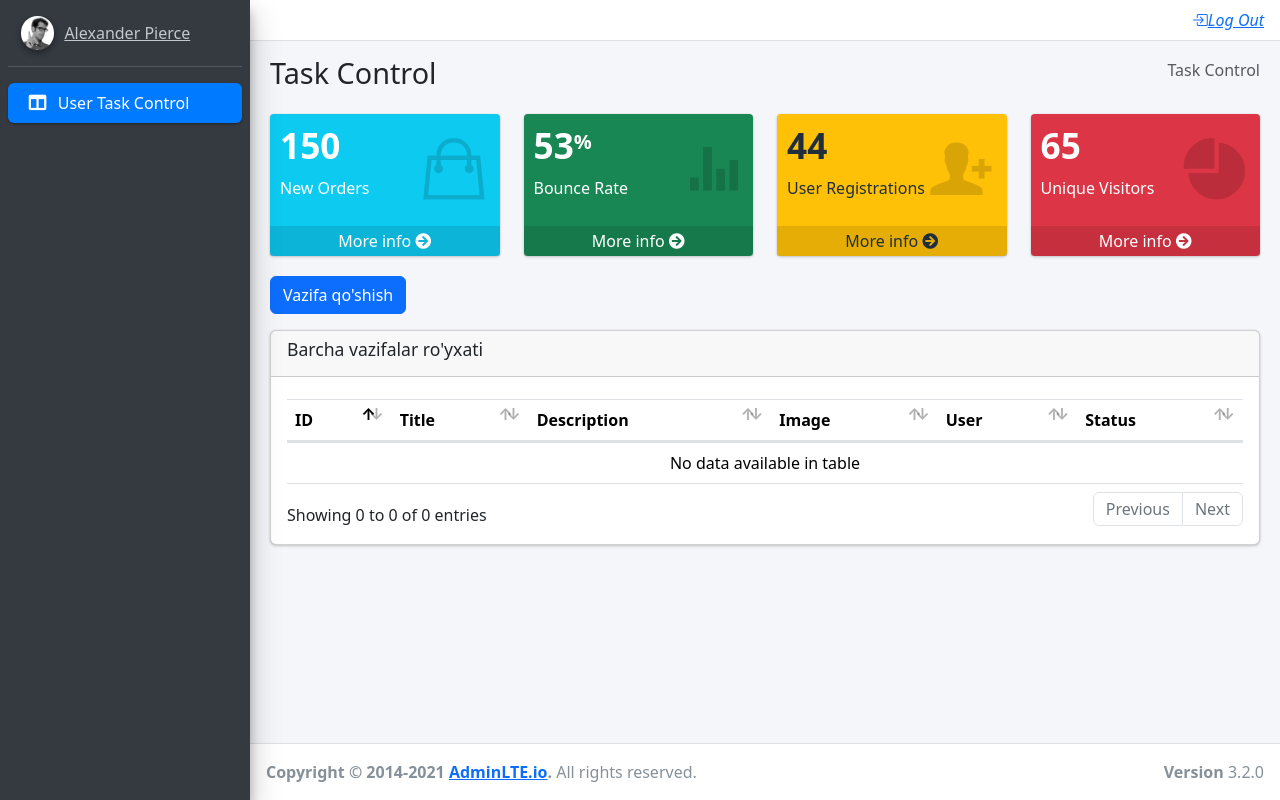
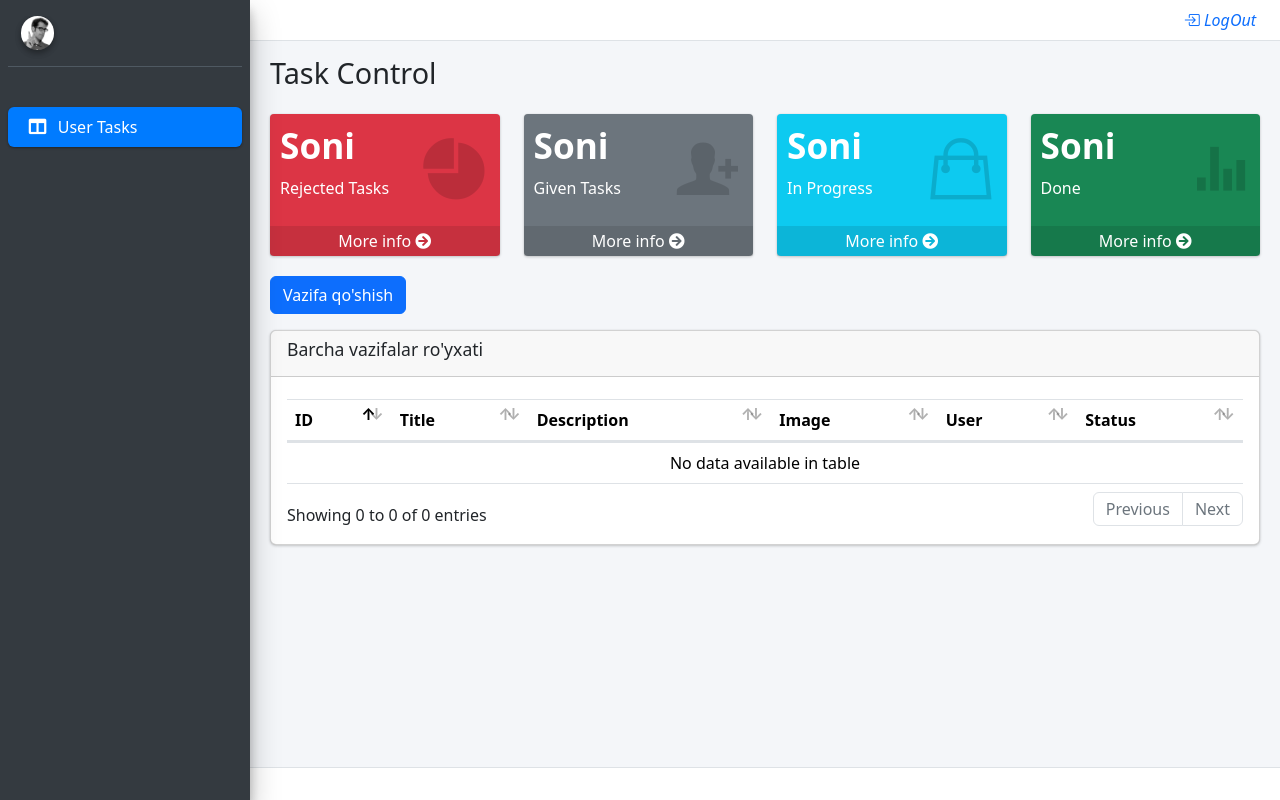
Before and after one commit to eldarbeksuvonberdiev/UygaVazifa_24, a PHP site: template App/Views/TaskControl/index.php in a window 1280 px wide. Run offline with PHP 8.4, Linux system fonts and the light colour scheme; the template is opened without the code that fills it, so the values that code supplies are empty; the visitor is signed in with stand-in values (Sample User, id 1); some libraries are stand-ins or nearby versions.

Commit message:
User sahifa tugadi

```diff
--- a/App/Views/TaskControl/index.php
+++ b/App/Views/TaskControl/index.php
@@ -2,13 +2,8 @@
     <div class="content-header">
         <div class="container-fluid">
             <div class="row mb-2">
-                <div class="col-sm-6">
+                <div class="col-sm-12">
                     <h1 class="m-0">Task Control</h1>
-                </div>
-                <div class="col-sm-6">
-                    <ol class="breadcrumb float-sm-right">
-                        <li class="breadcrumb-item active">Task Control</li>
-                    </ol>
                 </div>
             </div>
         </div>
@@ -17,11 +12,37 @@
         <div class="container-fluid">
             <div class="row">
                 <div class="col-lg-3 col-6">
+                    <div class="small-box bg-danger">
+                        <div class="inner">
+                            <h3>Soni</h3>
+
+                            <p>Rejected Tasks</p>
+                        </div>
+                        <div class="icon">
+                            <i class="ion ion-pie-graph"></i>
+                        </div>
+                        <a href="#" class="small-box-footer">More info <i class="fas fa-arrow-circle-right"></i></a>
+                    </div>
+                </div>
+                <div class="col-lg-3 col-6">
+                    <div class="small-box bg-secondary">
+                        <div class="inner">
+                            <h3>Soni</h3>
+
+                            <p>Given Tasks</p>
+                        </div>
+                        <div class="icon">
+                            <i class="ion ion-person-add"></i>
+                        </div>
+                        <a href="#" class="small-box-footer">More info <i class="fas fa-arrow-circle-right"></i></a>
+                    </div>
+                </div>
+                <div class="col-lg-3 col-6">
                     <div class="small-box bg-info">
                         <div class="inner">
-                            <h3>150</h3>
+                            <h3>Soni</h3>
 
-                            <p>New Orders</p>
+                            <p>In Progress </p>
                         </div>
                         <div class="icon">
                             <i class="ion ion-bag"></i>
@@ -32,9 +53,9 @@
                 <div class="col-lg-3 col-6">
                     <div class="small-box bg-success">
                         <div class="inner">
-                            <h3>53<sup style="font-size: 20px">%</sup></h3>
+                            <h3>Soni</h3>
 
-                            <p>Bounce Rate</p>
+                            <p>Done</p>
                         </div>
                         <div class="icon">
                             <i class="ion ion-stats-bars"></i>
@@ -42,32 +63,8 @@
                         <a href="#" class="small-box-footer">More info <i class="fas fa-arrow-circle-right"></i></a>
                     </div>
                 </div>
-                <div class="col-lg-3 col-6">
-                    <div class="small-box bg-warning">
-                        <div class="inner">
-                            <h3>44</h3>
 
-                            <p>User Registrations</p>
-                        </div>
-                        <div class="icon">
-                            <i class="ion ion-person-add"></i>
-                        </div>
-                        <a href="#" class="small-box-footer">More info <i class="fas fa-arrow-circle-right"></i></a>
-                    </div>
-                </div>
-                <div class="col-lg-3 col-6">
-                    <div class="small-box bg-danger">
-                        <div class="inner">
-                            <h3>65</h3>
 
-                            <p>Unique Visitors</p>
-                        </div>
-                        <div class="icon">
-                            <i class="ion ion-pie-graph"></i>
-                        </div>
-                        <a href="#" class="small-box-footer">More info <i class="fas fa-arrow-circle-right"></i></a>
-                    </div>
-                </div>
             </div>
     </section>
     <section class="content">
@@ -100,14 +97,25 @@
                                             <td><?= $model->title ?></td>
                                             <td><?= $model->description ?></td>
                                             <td><?php
-                                            if(!$model->img){
-                                                echo "";
-                                            }else{
-                                                echo "<img src='$model->img'' alt='' width='100px'>";
-                                            }?>
+                                                if (!$model->img) {
+                                                    echo "";
+                                                } else {
+                                                    echo "<img src='$model->img'' alt='' width='100px'>";
+                                                } ?>
                                             </td>
                                             <td><?= $model->name ?></td>
-                                            <td><?= $model->status ?></td>
+                                            <td>
+                                                <?php
+                                                if ($model->status == '0') { ?>
+                                                    <button type="button" class="btn btn-danger" disabled>Rejected</button>
+                                                <?php } elseif ($model->status == '1') { ?>
+                                                    <button type="button" class="btn btn-secondary" disabled>Given</button>
+                                                <?php } elseif ($model->status == '2') { ?>
+                                                    <button type="button" class="btn btn-info" disabled>In Progress</button>
+                                                <?php } elseif ($model->status == '3') { ?>
+                                                    <button type="button" class="btn btn-success" disabled>Done</button>
+                                                <?php } ?>
+                                            </td>
                                         </tr>
                                     <?php }
                                     ?>
--- a/App/Views/UserTaskControl/index.php
+++ b/App/Views/UserTaskControl/index.php
@@ -24,7 +24,7 @@
                 <div class="card-body">
                     <?php
                     foreach ($models['rejected'] as $reject) { ?>
-                        <div class="card card-info card-outline">
+                        <div class="card card-danger card-outline">
                             <div class="card-header">
                                 <h5 class="card-title"><?= $reject->title ?></h5>
                                 <div class="card-tools">
@@ -93,7 +93,7 @@
                 <div class="card-body">
                     <?php
                     foreach ($models['in_progress'] as $progress) { ?>
-                        <div class="card card-light card-outline">
+                        <div class="card card-info card-outline">
                             <div class="card-header">
                                 <h5 class="card-title"><?= $progress->title ?></h5>
                                 <div class="card-tools">
--- a/App/Views/main.php
+++ b/App/Views/main.php
@@ -33,49 +33,54 @@
 
       <ul class="navbar-nav ml-auto">
         <li class="nav-item">
-          <a href="/logout"><i class="bi bi-box-arrow-in-right me-3">Log Out</i></a>
+          <a href="/logout" style="text-decoration: none;"><i class="bi bi-box-arrow-in-right me-4"> LogOut</i></a>
         </li>
       </ul>
     </nav>
 
     <aside class="main-sidebar sidebar-dark-primary elevation-4">
+      <!-- <a href="/" class="brand-link">
+        <img src="Assets/dist/img/AdminLTELogo.png" alt="AdminLTE Logo" class="brand-image img-circle elevation-3"
+          style="opacity: .8">
+        <span class="brand-text font-weight-light">AdminLTE 3</span>
+      </a> -->
 
       <div class="sidebar">
-        <div class="user-panel mt-3 pb-3 mb-3 d-flex">
+        <div class="user-panel mt-3 pb-3 mb-4 d-flex">
           <div class="image">
             <img src="Assets/dist/img/user2-160x160.jpg" class="img-circle elevation-2" alt="User Image">
           </div>
           <div class="info">
-            <a href="/" class="d-block">Alexander Pierce</a>
+            <a href="/" class="d-block" style="text-decoration: none;"><?= $_SESSION['auth']->name ?></a>
           </div>
         </div>
 
-        <nav class="mt-2">
+        <nav class="mt-4">
           <ul class="nav nav-pills nav-sidebar flex-column" data-widget="treeview" role="menu" data-accordion="false">
             <?php
             if ($_SESSION['auth']->role == 'admin') { ?>
-              <li class="nav-item">
+              <li class="nav-item mt-3">
                 <a href="/" class="nav-link active">
-                  <i class="nav-icon far fa-image"></i>
+                  <i class="bi bi-list-task"></i>
                   <p>
-                    Task Control
+                    Tasks
                   </p>
                 </a>
               </li>
-              <li class="nav-item">
+              <li class="nav-item mt-3">
                 <a href="/tasksta" class="nav-link active">
-                  <i class="nav-icon fas fa-columns"></i>
+                  <i class="bi bi-people"></i>
                   <p>
-                    Task Status
+                    Users
                   </p>
                 </a>
               </li>
             <?php } else { ?>
-              <li class="nav-item">
+              <li class="nav-item mt-3">
                 <a href="/" class="nav-link active">
                   <i class="nav-icon fas fa-columns"></i>
                   <p>
-                    User Task Control
+                    User Tasks
                   </p>
                 </a>
               </li>
@@ -90,11 +95,11 @@
     <?= $content ?>
 
     <footer class="main-footer">
-      <strong>Copyright &copy; 2014-2021 <a href="https://adminlte.io">AdminLTE.io</a>.</strong>
+      <!-- <strong>Copyright &copy; 2014-2021 <a href="https://adminlte.io">AdminLTE.io</a>.</strong>
       All rights reserved.
       <div class="float-right d-none d-sm-inline-block">
         <b>Version</b> 3.2.0
-      </div>
+      </div> -->
     </footer>
 
     <script src="Assets/plugins/jquery/jquery.min.js"></script>
```
